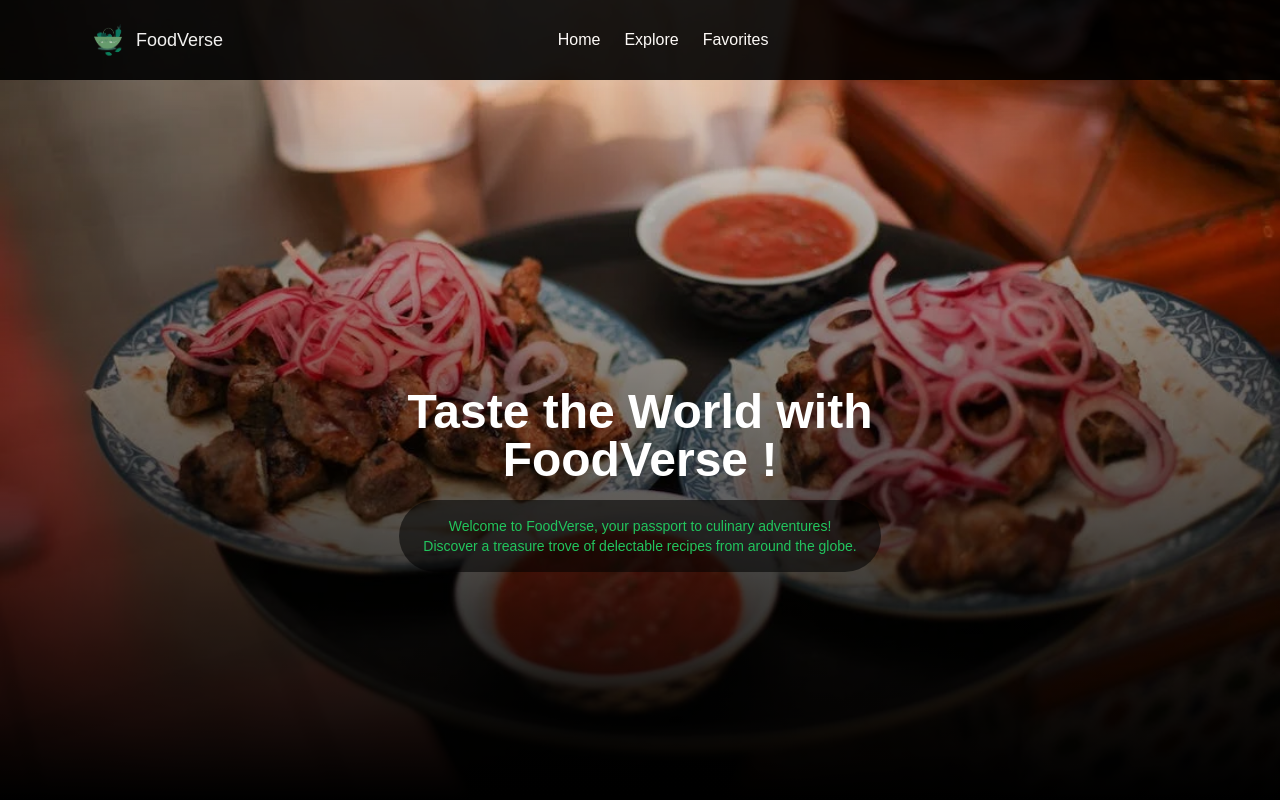
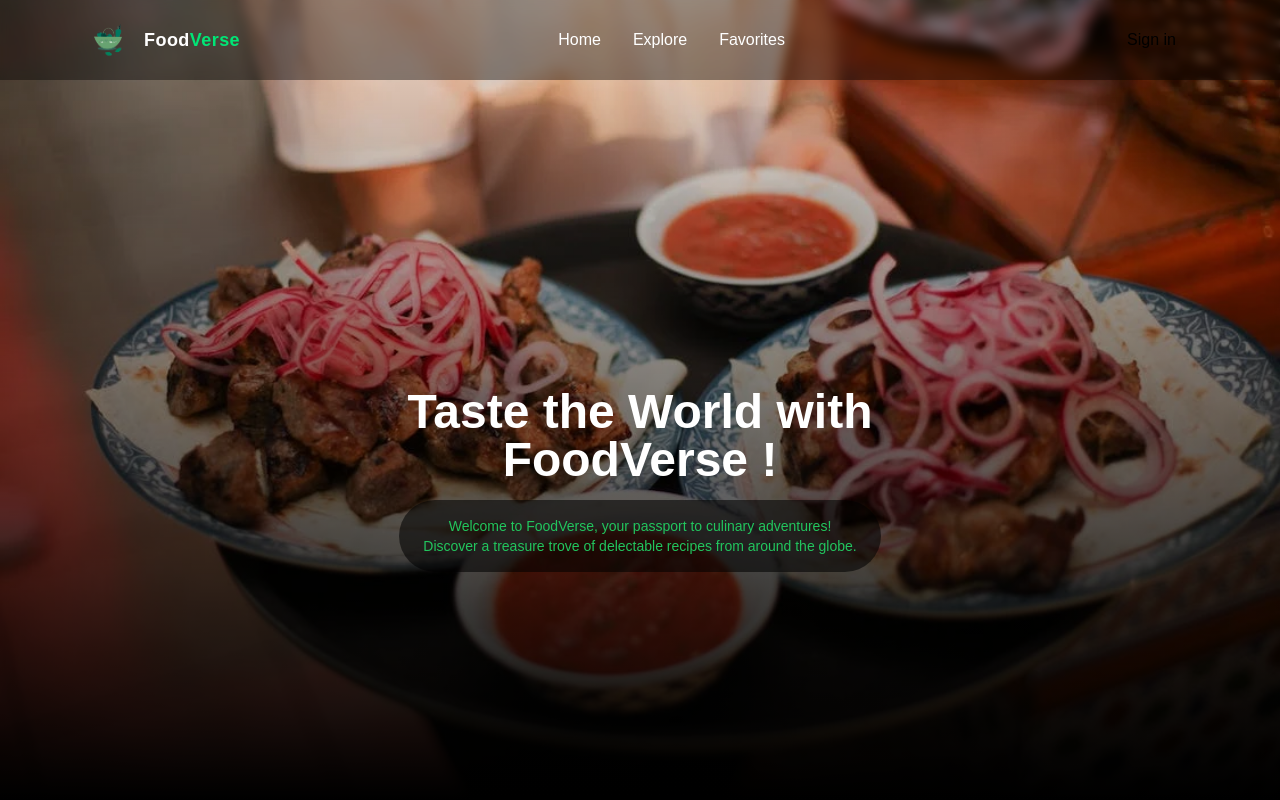
Before and after one commit to om28cyber/food-recipe, a React (Create React App) app: page / in a window 1280 px wide. Shown: the top 800 px of the page. Built offline with nearby package versions, Linux system fonts and the light colour scheme; no server answers.

Commit message:
Enhanced navbar design with blur and scroll effect

```diff
--- a/src/components/Navbar.jsx
+++ b/src/components/Navbar.jsx
@@ -1,4 +1,4 @@
-import React, { useState } from 'react';
+import React, { useState, useEffect } from 'react';
 import { Link } from 'react-router-dom';
 import Logo from '../images/logo.png';
 import { HiMenuAlt3 } from 'react-icons/hi';
@@ -7,42 +7,60 @@ import Button from './Button';
 
 const Navbar = () => {
   const [open, setOpen] = useState(false);
+  const [scrolled, setScrolled] = useState(false);
+
+  useEffect(() => {
+    const handleScroll = () => setScrolled(window.scrollY > 20);
+    window.addEventListener('scroll', handleScroll);
+    return () => window.removeEventListener('scroll', handleScroll);
+  }, []);
 
   return (
-    <header className='w-full fixed z-10 bg-black opacity-90'>
+    <header
+      className={`w-full fixed z-10 transition-all duration-300 ${
+        scrolled
+          ? 'bg-black/70 backdrop-blur-md shadow-lg'
+          : 'bg-black/40 backdrop-blur-sm'
+      }`}
+    >
       <nav className='flex w-full py-2 md:py-3 px-4 md:px-20 items-center justify-between'>
-        <Link to="/" className='flex items-center justify-center text-white text-lg cursor-pointer'>
-          <img src={Logo} alt="Logo" className='hidden md:block w-8 h-8 lg:w-14 lg:h-14' />
-          Food<span>Verse</span>
+        {/* Logo + Brand */}
+        <Link
+          to="/"
+          className='flex items-center justify-center text-white text-lg cursor-pointer font-semibold tracking-wide'
+        >
+          <img src={Logo} alt="Logo" className='hidden md:block w-8 h-8 lg:w-14 lg:h-14 mr-2' />
+          Food<span className='text-[#00e676]'>Verse</span>
         </Link>
 
-        <ul className='hidden md:flex text-white gap-6'>
-          <li>
-            <Link to="/">Home</Link>
-          </li>
-          <li>
-            <a href="/#recipes">Explore</a>
-          </li>
-          <li>
-            <Link to="/favorites">Favorites</Link>
-          </li>
+        {/* Desktop Menu */}
+        <ul className='hidden md:flex text-white gap-8 text-[16px]'>
+          <li><Link to="/">Home</Link></li>
+          <li><a href="/#recipes">Explore</a></li>
+          <li><Link to="/favorites">Favorites</Link></li>
         </ul>
 
+        {/* Sign-in Button */}
         <Button
           title='Sign in'
           conteinerStyle='hidden md:block bg-transparent border border-white text-white hover:bg-white hover:text-slate-700 rounded-full min-w-[130px]'
         />
 
+        {/* Mobile Menu Icon */}
         <button
-          className='block md:hidden text-white text-xl'
+          className='block md:hidden text-white text-2xl'
           onClick={() => setOpen(prev => !prev)}
         >
           {open ? <AiOutlineClose /> : <HiMenuAlt3 />}
         </button>
       </nav>
 
-      {/* Mobile Menu */}
-      <div className={`${open ? 'flex' : 'hidden'} bg-black flex-col w-full px-4 pt-16 pb-10 text-white gap-6 text-[14px]`}>
+      {/* Mobile Dropdown */}
+      <div
+        className={`${
+          open ? 'flex' : 'hidden'
+        } flex-col bg-black/80 backdrop-blur-md w-full px-4 pt-16 pb-10 text-white gap-6 text-[15px]`}
+      >
         <Link to="/" onClick={() => setOpen(false)}>Home</Link>
         <a href="/#recipes" onClick={() => setOpen(false)}>Explore</a>
         <Link to="/favorites" onClick={() => setOpen(false)}>Favorites</Link>
```
